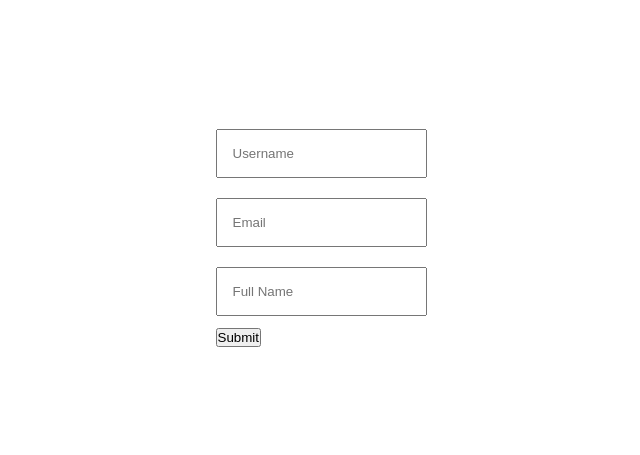
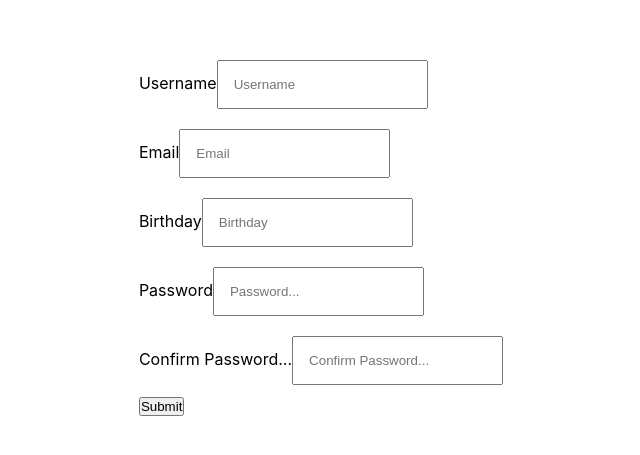
Before and after one commit to akarj/react-contact-me-form, a React (Create React App) app: page / in a window 1280 px wide. Shown: the part 167-622 px from the top of the page, without its empty margins (319-959 px from the left). Built offline with nearby package versions, Linux system fonts and the light colour scheme.

Commit message:
Components Base UI rendered...

```diff
--- a/src/App.js
+++ b/src/App.js
@@ -6,21 +6,69 @@ function App() {
   const [formData, setFormData] = useState({
     username: "",
     email: "",
-    fullname: "",
     birthday: "",
     password: "",
-    cnfPassword: "",
+    confirmPassword: "",
   });
+
+  const inputs = [
+    {
+      id: 1,
+      name: "username",
+      type: "text",
+      placeholder: "Username",
+      label: "Username",
+    },
+    {
+      id: 2,
+      name: "email",
+      type: "text",
+      placeholder: "Email",
+      label: "Email",
+    },
+    {
+      id: 3,
+      name: "birthday",
+      type: "text",
+      placeholder: "Birthday",
+      label: "Birthday",
+    },
+    {
+      id: 4,
+      name: "password",
+      type: "password",
+      placeholder: "Password...",
+      label: "Password",
+    },
+    {
+      id: 5,
+      name: "confirmPassword",
+      type: "password",
+      placeholder: "Confirm Password...",
+      label: "Confirm Password...",
+    },
+  ];
   const handleSubmit = e => {
     e.preventDefault();
   };
+  const onChange = e => {
+    setFormData({ ...formData, [e.target.name]: e.target.value });
+  };
+
+  console.log(formData);
 
   return (
     <div className="app">
       <form onSubmit={handleSubmit}>
-        <FormInput name="Username" placeholder="Username" />
-        <FormInput name="email" placeholder="Email" />
-        <FormInput name="fullname" placeholder="Full Name" />
+        {inputs.map(input => (
+          <FormInput
+            key={input.id}
+            {...input}
+            value={formData[input.name]}
+            onChange={onChange}
+          />
+        ))}
+
         <button type="submit">Submit</button>
       </form>
     </div>
--- a/src/components/formInput/FormInput.jsx
+++ b/src/components/formInput/FormInput.jsx
@@ -1,14 +1,16 @@
 import "./FormInput.scss";
 
 const FormInput = props => {
+  const { label, onChange, id } = props;
   return (
     <div className="formInput">
-      <label htmlFor={props.placeholder}>Username</label>
+      <label htmlFor={props.name}>{label}</label>
       <input
         type="text"
         name={props.name}
-        id="Username"
+        id={id}
         placeholder={props.placeholder}
+        onChange={onChange}
       />
     </div>
   );
--- a/src/components/formInput/FormInput.scss
+++ b/src/components/formInput/FormInput.scss
@@ -1,7 +1,7 @@
 div.formInput {
   label {
     color: black;
-    display: none;
+    // display: none;
   }
   input {
     padding: 15px;
```
